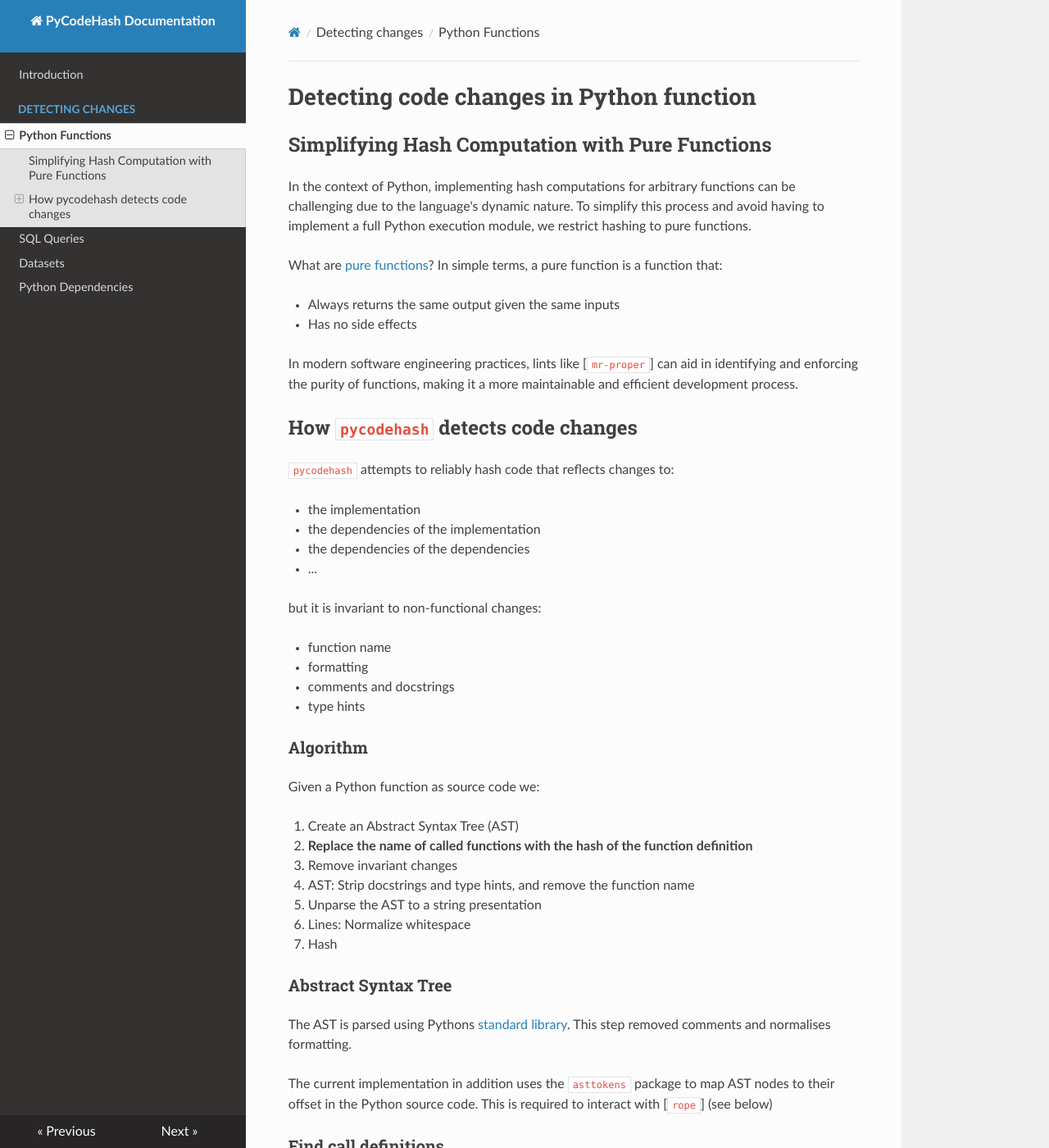
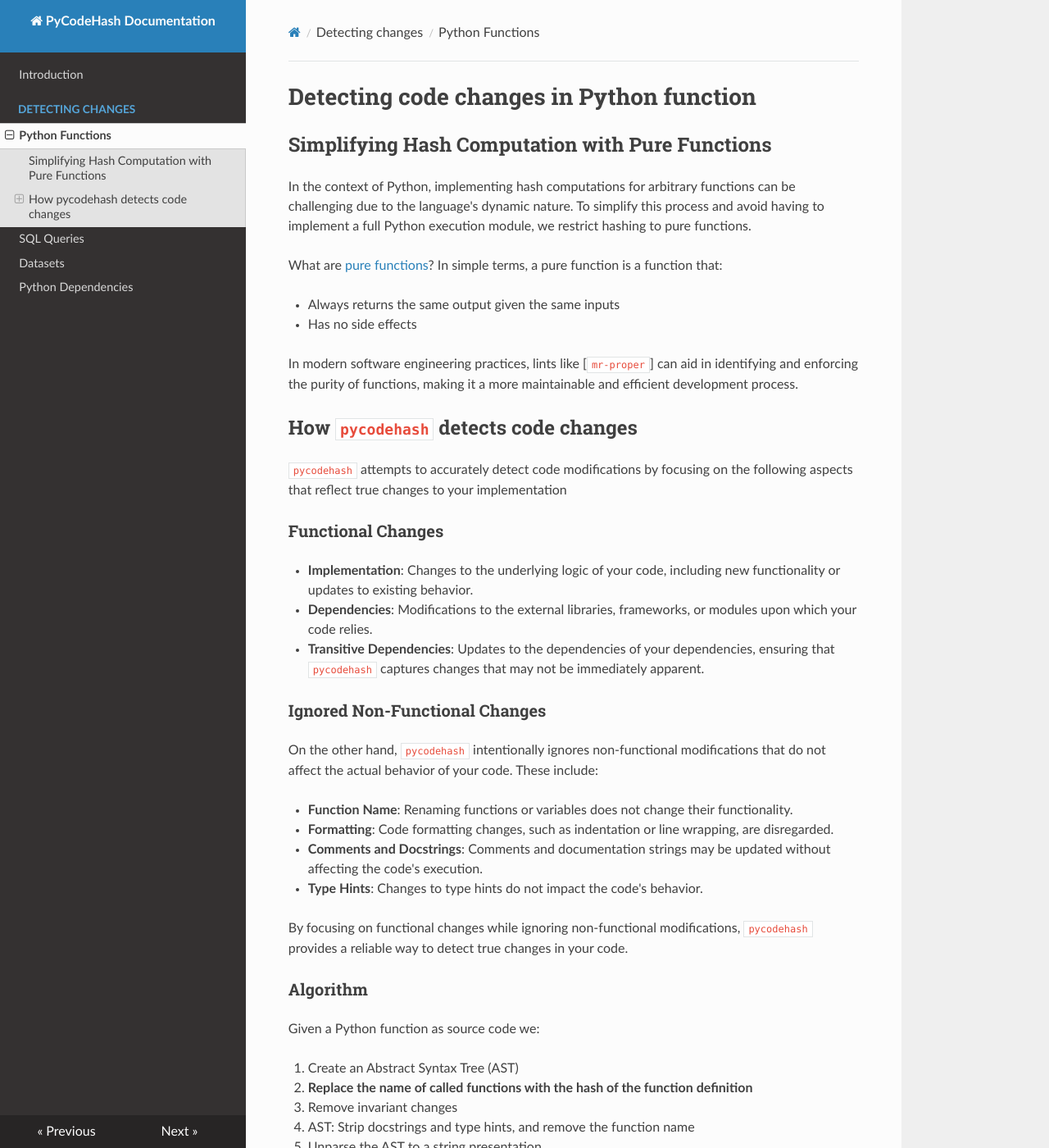
Before and after one commit to pycodehash/pycodehash, an MkDocs documentation site: the page built from docs/python_functions.md, in a window 1280 px wide and 1400 px high. Shown: the whole window at 82% size. Built offline with MkDocs 1.6.1, drawn with Linux system fonts in a browser that asks for light colours; nearby versions of some CDN libraries.

Commit message:
DOC: extend code change section

```diff
--- a/docs/python_functions.md
+++ b/docs/python_functions.md
@@ -19,19 +19,36 @@
 
 ## How `pycodehash` detects code changes
 
-`pycodehash` attempts to reliably hash code that reflects changes to:
+`pycodehash` attempts to accurately detect code modifications by focusing on the
+following aspects that reflect true changes to your implementation
 
-- the implementation
-- the dependencies of the implementation
-- the dependencies of the dependencies
-- ...
+### Functional Changes
 
-but it is invariant to non-functional changes:
+* **Implementation**: Changes to the underlying logic of your code,
+including new functionality or updates to existing behavior.
+* **Dependencies**: Modifications to the external libraries, frameworks,
+or modules upon which your code relies.
+* **Transitive Dependencies**: Updates to the dependencies of your
+dependencies, ensuring that `pycodehash` captures changes that may not be
+immediately apparent.
 
-- function name
-- formatting
-- comments and docstrings
-- type hints
+### Ignored Non-Functional Changes
+
+On the other hand, `pycodehash` intentionally ignores non-functional
+modifications that do not affect the actual behavior of your code. These
+include:
+
+* **Function Name**: Renaming functions or variables does not change their
+functionality.
+* **Formatting**: Code formatting changes, such as indentation or line
+wrapping, are disregarded.
+* **Comments and Docstrings**: Comments and documentation strings may be
+updated without affecting the code's execution.
+* **Type Hints**: Changes to type hints do not impact the code's behavior.
+
+By focusing on functional changes while ignoring non-functional
+modifications, `pycodehash` provides a reliable way to detect true changes
+in your code.
 
 ### Algorithm
 
```
